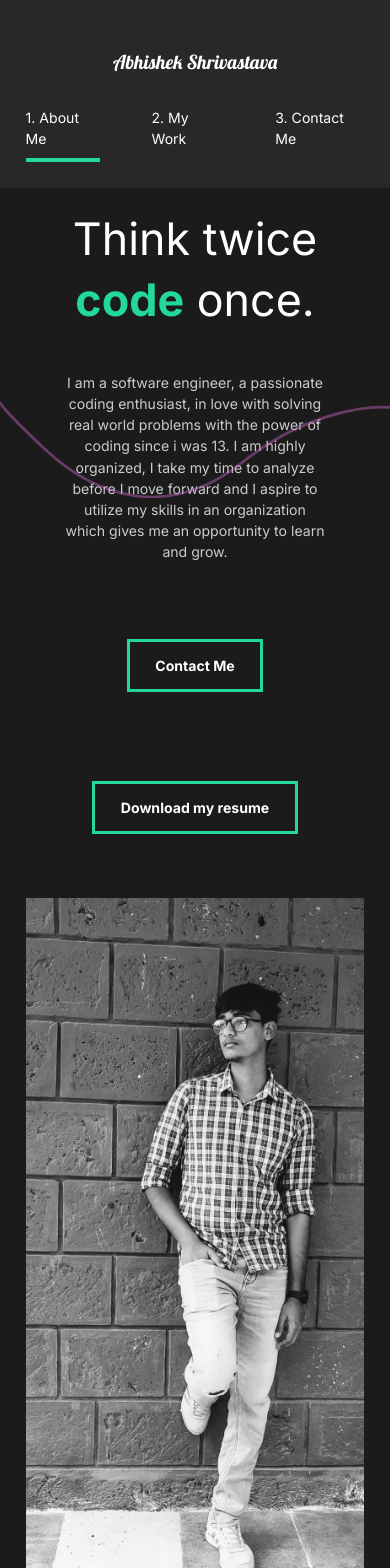
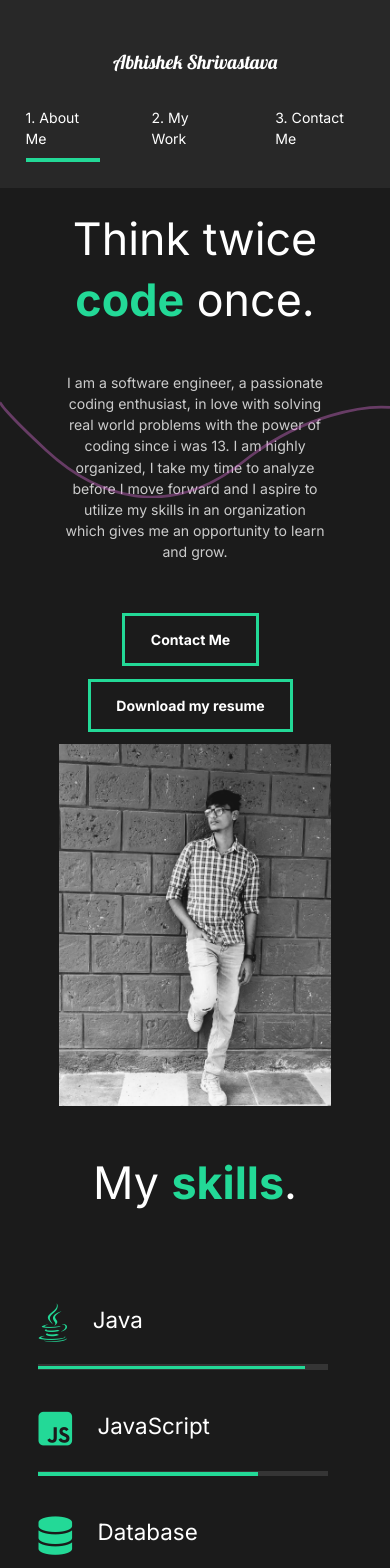
Before and after one commit to abhishek-shrivastava1/portfolio-site, a React (Create React App) app: page / in a window 390 px wide. Shown: the top 1568 px of the page. Built offline with nearby package versions, Linux system fonts and the light colour scheme.

Commit message:
Added media query for responsiveness

```diff
--- a/src/Styles.js
+++ b/src/Styles.js
@@ -34,7 +34,8 @@ export const StyledDescription = styled.div`
   @media (max-width: 1290px) {
     padding: 0;
     button {
-      margin: 2rem 0 5rem 0;
+      /* margin: 2rem 0 5rem 0; */
+      margin-bottom: 1rem;
     }
   }
 `;
@@ -47,6 +48,15 @@ export const StyledImage = styled(motion.div)`
     width: 100%;
     height: 80vh;
     object-fit: cover;
+    @media (max-width: 768px) {
+      width: 80%;
+      height: 80%;
+    }
+    @media (max-width: 1290px) {
+      width: 80%;
+      height: 50%;
+      object-fit: cover;
+    }
   }
 `;
 
@@ -60,4 +70,10 @@ export const StyledCards = styled(motion.div)`
   justify-content: space-evenly;
   padding-bottom: 2rem;
   position: relative;
+  @media (max-width: 400px) {
+    flex-direction: column;
+  }
+  @media (min-width: 1290px) {
+    padding: 0 6rem;
+  }
 `;
--- a/src/components/Card.js
+++ b/src/components/Card.js
@@ -17,26 +17,31 @@ const Card = ({ icon, name, percentage }) => {
           show: { width: percentage, transition: { duration: 2 } },
         }}
       />
-      <div
-        style={{
-          position: "relative",
-          zIndex: "1",
-          top: "-5px",
-          width: "230px",
-          backgroundColor: "#353535",
-          height: "0.4rem",
-        }}
-      ></div>
+      <div className="background-line"></div>
     </StyledCard>
   );
 };
 
 const StyledCard = styled(motion.div)`
   /* border: 1px solid #353535; */
-  overflow: hidden;
+  /* overflow: hidden; */
   width: 50%;
   display: relative;
   padding: 1rem;
+  @media (max-width: 400px) {
+    width: 100%;
+  }
+  .background-line {
+    position: relative;
+    z-index: 1;
+    top: -5px;
+    width: 230px;
+    background-color: #353535;
+    height: 0.4rem;
+    @media (max-width: 400px) {
+      width: 290px;
+    }
+  }
   i {
     color: #23d997;
   }
--- a/src/components/Footer.js
+++ b/src/components/Footer.js
@@ -9,7 +9,7 @@ const Footer = () => {
         style={{
           display: "flex",
           alignItems: "center",
-          margin: "0 15rem",
+          // margin: "0 15rem",
           flexDirection: "column",
           justifyContent: "center",
         }}
@@ -27,15 +27,10 @@ const StyledSocials = styled.div`
   @media (max-width: 1290px) {
     display: block;
   }
-  /* display: flex; */
   ul {
     list-style-type: none;
     i {
       color: #cecece;
-    }
-
-    a {
-      /* text-decoration: none; */
     }
   }
   p {
@@ -54,6 +49,9 @@ const StyledSocials = styled.div`
     @media (max-width: 1290px) {
       width: 350px;
     }
+    @media (max-width: 400px) {
+      width: 200px;
+    }
   }
 `;
 
--- a/src/components/MyExperienceSection.js
+++ b/src/components/MyExperienceSection.js
@@ -79,6 +79,9 @@ const StyledMyExperience = styled(StyledAbout)`
         bottom: -0.4rem;
         right: -12rem;
         font-weight: bold;
+        @media (max-width: 1290px) {
+          right: -10rem;
+        }
       }
     }
     li:nth-child(odd):before {
@@ -91,6 +94,12 @@ const StyledMyExperience = styled(StyledAbout)`
       right: -4.5rem;
       box-shadow: 0 0 0 3px rgb(35, 217, 151, 0.2);
       bottom: 0;
+      @media (max-width: 950px) {
+        right: -1.2rem;
+      }
+      @media (max-width: 1290px) {
+        right: -11rem;
+      }
     }
     li:nth-child(even) {
       float: right;
@@ -100,6 +109,9 @@ const StyledMyExperience = styled(StyledAbout)`
         bottom: -0.4rem;
         left: -12rem;
         font-weight: bold;
+        @media (max-width: 1290px) {
+          left: -10rem;
+        }
       }
     }
 
@@ -113,6 +125,12 @@ const StyledMyExperience = styled(StyledAbout)`
       left: -4.5rem;
       box-shadow: 0 0 0 3px rgb(35, 217, 151, 0.2);
       bottom: 0;
+      @media (max-width: 1290px) {
+        left: -1.2rem;
+      }
+      @media (max-width: 1290px) {
+        left: -11rem;
+      }
     }
 
     .timeline::before {
--- a/src/components/Testmonial.js
+++ b/src/components/Testmonial.js
@@ -47,8 +47,14 @@ const StyledTestimonial = styled(StyledAbout)`
   .screen {
     width: 100%;
     height: 70vh;
+    @media (max-width: 600px) {
+      height: 100vh;
+    }
     vertical-align: center;
     padding-top: 2rem;
+    @media (max-width: 600px) {
+      padding-top: 10rem;
+    }
     img {
       display: block;
       margin-left: auto;
```
Also changed, not shown: 1 other file (tests, documents, lock files or other folders).
